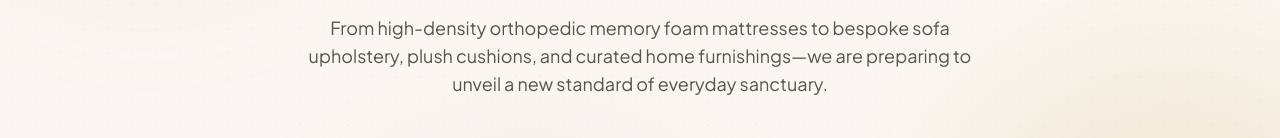
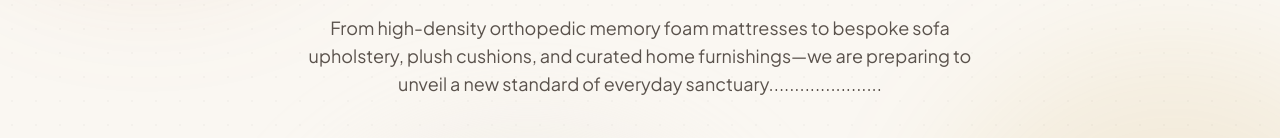
Before and after one commit to wishfoamwebsite/index.html, a plain HTML site: page index.html in a window 1280 px wide. Shown: the part 343-481 px from the top of the page. Drawn offline with nearby package versions, Linux system fonts and the light colour scheme.

Commit message:
Update index.html

```diff
--- a/index.html
+++ b/index.html
@@ -127,7 +127,7 @@
 
         <!-- Value Proposition Description -->
         <p class="opacity-0 animate-fade-in-up text-base sm:text-lg text-walnut max-w-2xl mb-10 leading-relaxed font-normal" style="animation-delay: 0.4s;">
-            From high-density orthopedic memory foam mattresses to bespoke sofa upholstery, plush cushions, and curated home furnishings—we are preparing to unveil a new standard of everyday sanctuary.
+            From high-density orthopedic memory foam mattresses to bespoke sofa upholstery, plush cushions, and curated home furnishings—we are preparing to unveil a new standard of everyday sanctuary......................
         </p>
 
         <!-- 3-Column Core Offerings Feature Highlights -->
```
